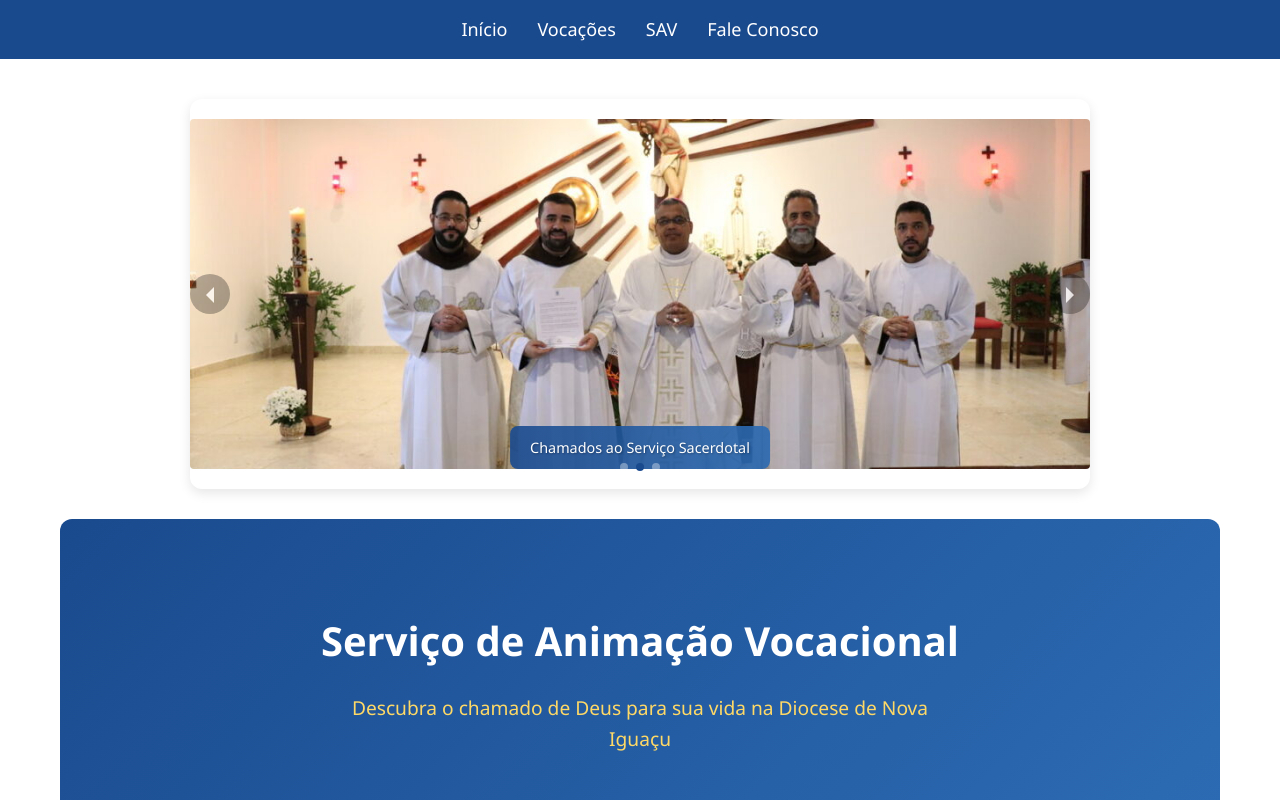
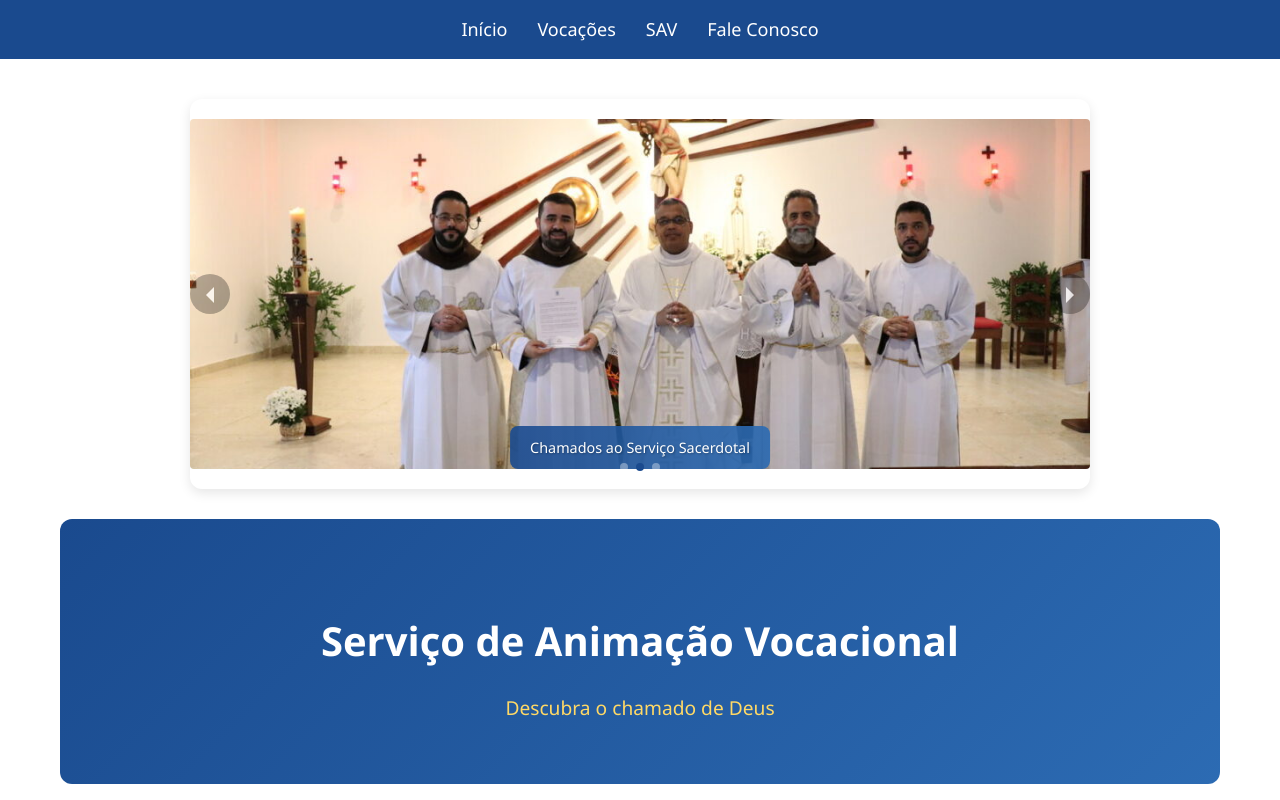
Before and after one commit to milenamagaldi/ProjetoVocacional, a React (Vite) app: page / in a window 1280 px wide. Shown: the top 800 px of the page. Built offline with nearby package versions, Linux system fonts and the light colour scheme.

Commit message:
alteracao frase

```diff
--- a/src/pages/Home.jsx
+++ b/src/pages/Home.jsx
@@ -40,7 +40,7 @@ function Home() {
 
       <div className="hero">
         <h1>Serviço de Animação Vocacional</h1>
-        <p>Descubra o chamado de Deus para sua vida na Diocese de Nova Iguaçu</p>
+        <p>Descubra o chamado de Deus</p>
       </div>
 
       <h2>Vocações em Destaque</h2>
```
